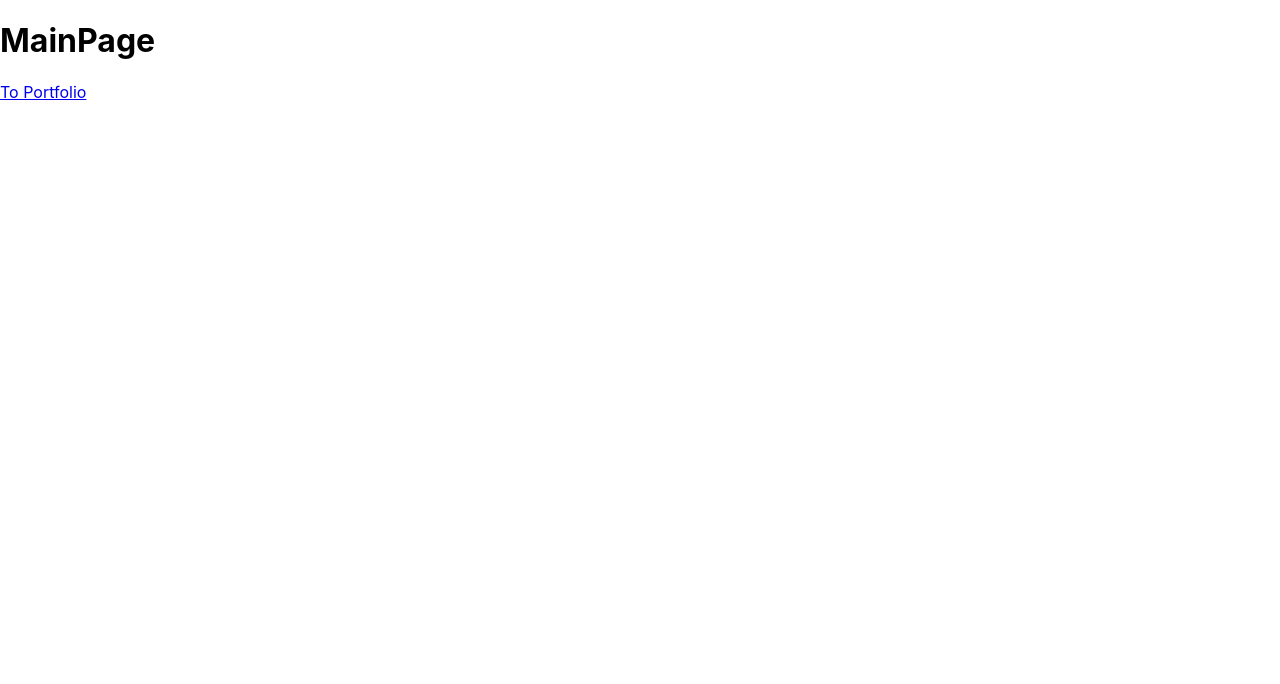
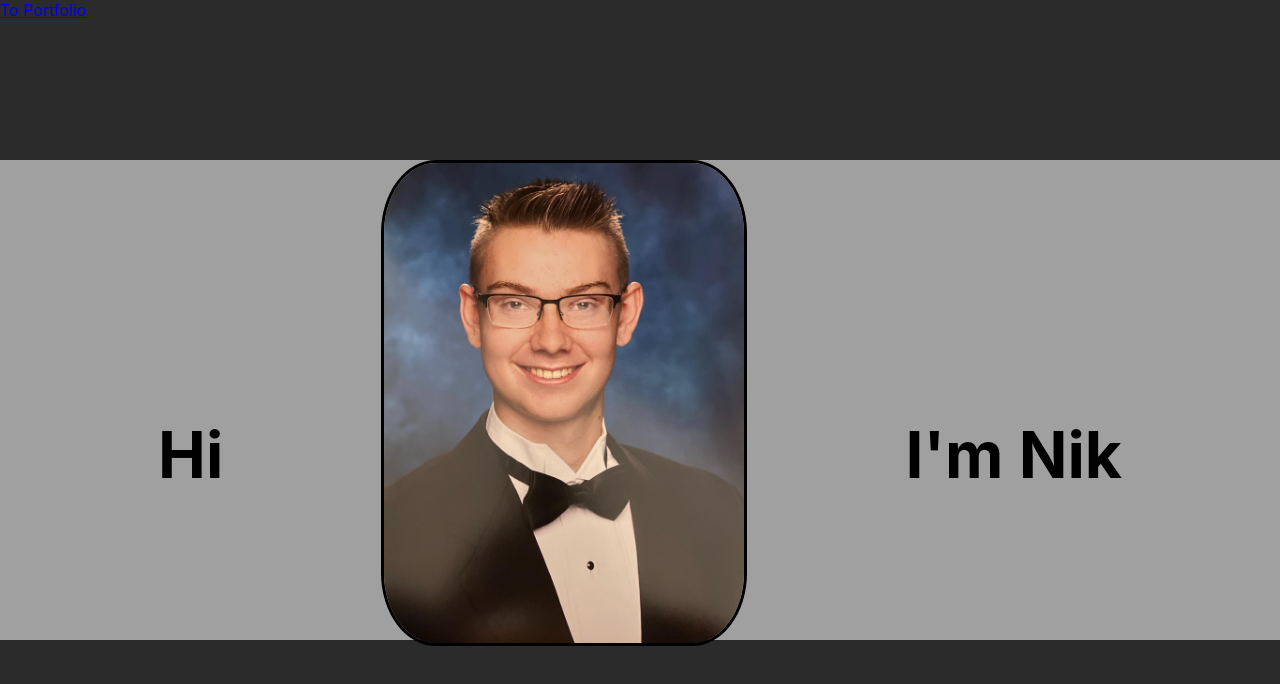
Before and after one commit to NikolasGreenfield/NikolasGreenfield.github.io, a React (Create React App) app: page / in a window 1280 px wide. Shown: the top 684 px of the page. Built offline with nearby package versions, Linux system fonts and the light colour scheme.

Commit message:
Adding elements and basic styling for title card.

```diff
--- a/src/App.scss
+++ b/src/App.scss
@@ -1,3 +1,3 @@
 .App {
-
+  background-color: #2b2b2b;
 }
--- a/src/Components/MainPage/MainPage.scss
+++ b/src/Components/MainPage/MainPage.scss
@@ -0,0 +1,31 @@
+#MainPage {
+    height: 100vh;
+    display: flex;
+    flex-direction: column;
+}
+
+#TitleCard {
+    transform: translate(-50%, -50%);
+    position: absolute;
+    top: 50%;
+    left: 50%;
+    width: 100vw;
+    height: 60vh;
+    //align-items: center;
+    background-color: rgb(160, 160, 160);
+    display: flex;
+    justify-content: space-evenly;
+}
+
+.TitleText {
+    margin-top: 20%;
+    font-size: 4em;
+}
+
+#ProfPhoto {
+    height: 100%;
+    border-color: black;
+    border-radius: 15%;
+    border-style: solid;
+    border-width: 3px;
+}
--- a/src/Components/MainPage/MainPage.tsx
+++ b/src/Components/MainPage/MainPage.tsx
@@ -2,11 +2,17 @@ import React from 'react';
 import { Link } from "react-router-dom";
 
 import './MainPage.scss';
+import ProfPhoto from './ProfPhoto.jpg'
 
 function MainPage() {
     return (
-        <div>
-            <h1>MainPage</h1>
+        <div id="MainPage" >
+            <div id="TitleCard">
+                <h1 className='TitleText' id='TitleHiText'> Hi </h1>
+                <img id='ProfPhoto' src={ProfPhoto} alt="Me at graduation."/>
+                <h1 className='TitleText' id='TitleImText'> I'm Nik </h1>
+            </div>
+
             <Link to={'portfolio'}>To Portfolio</Link>
         </div>
     );
```
Also changed, not shown: src/Components/MainPage/ProfPhoto.jpg (added).
